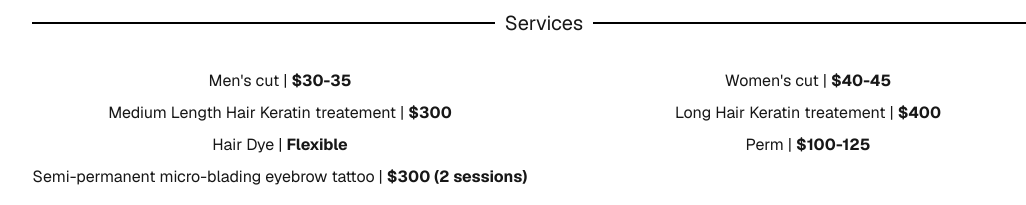
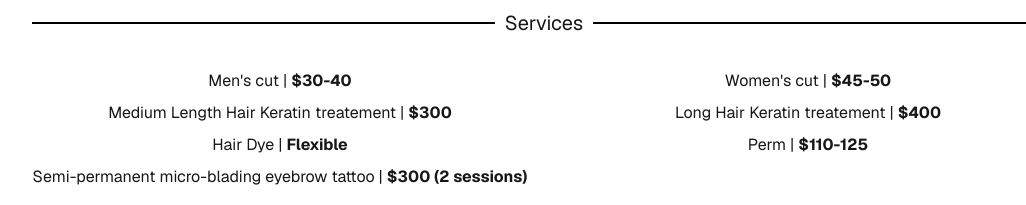
Before and after one commit to id-mustafa/sunny_crew_hair_service_website, a Next.js app: page / in a window 1280 px wide. Shown: the part 1061-1266 px from the top of the page, without its empty margins (96-1122 px from the left). Built offline with nearby package versions, Linux system fonts and the light colour scheme.

Commit message:
price changes

```diff
--- a/src/app/page.tsx
+++ b/src/app/page.tsx
@@ -56,12 +56,12 @@ export default function Home() {
         </div>
 
         <div className="text-center sm:text-left grid grid-cols-1 sm:grid-cols-2 gap-x-8 gap-y-2 justify-items-center w-full">
-          <div>Men&apos;s cut | <span className="price">$30-35</span></div>
-          <div>Women&apos;s cut | <span className="price">$40-45</span></div>
+          <div>Men&apos;s cut | <span className="price">$30-40</span></div>
+          <div>Women&apos;s cut | <span className="price">$45-50</span></div>
           <div>Medium Length Hair Keratin treatement | <span className="price">$300 </span></div>
           <div>Long Hair Keratin treatement | <span className="price">$400 </span></div>
           <div>Hair Dye | <span className="price">Flexible </span></div>
-          <div>Perm | <span className="price">$100-125 </span></div>
+          <div>Perm | <span className="price">$110-125 </span></div>
           <div>Semi-permanent micro-blading eyebrow tattoo | <span className="price">$300 (2 sessions)</span></div>
         </div>
 
```
